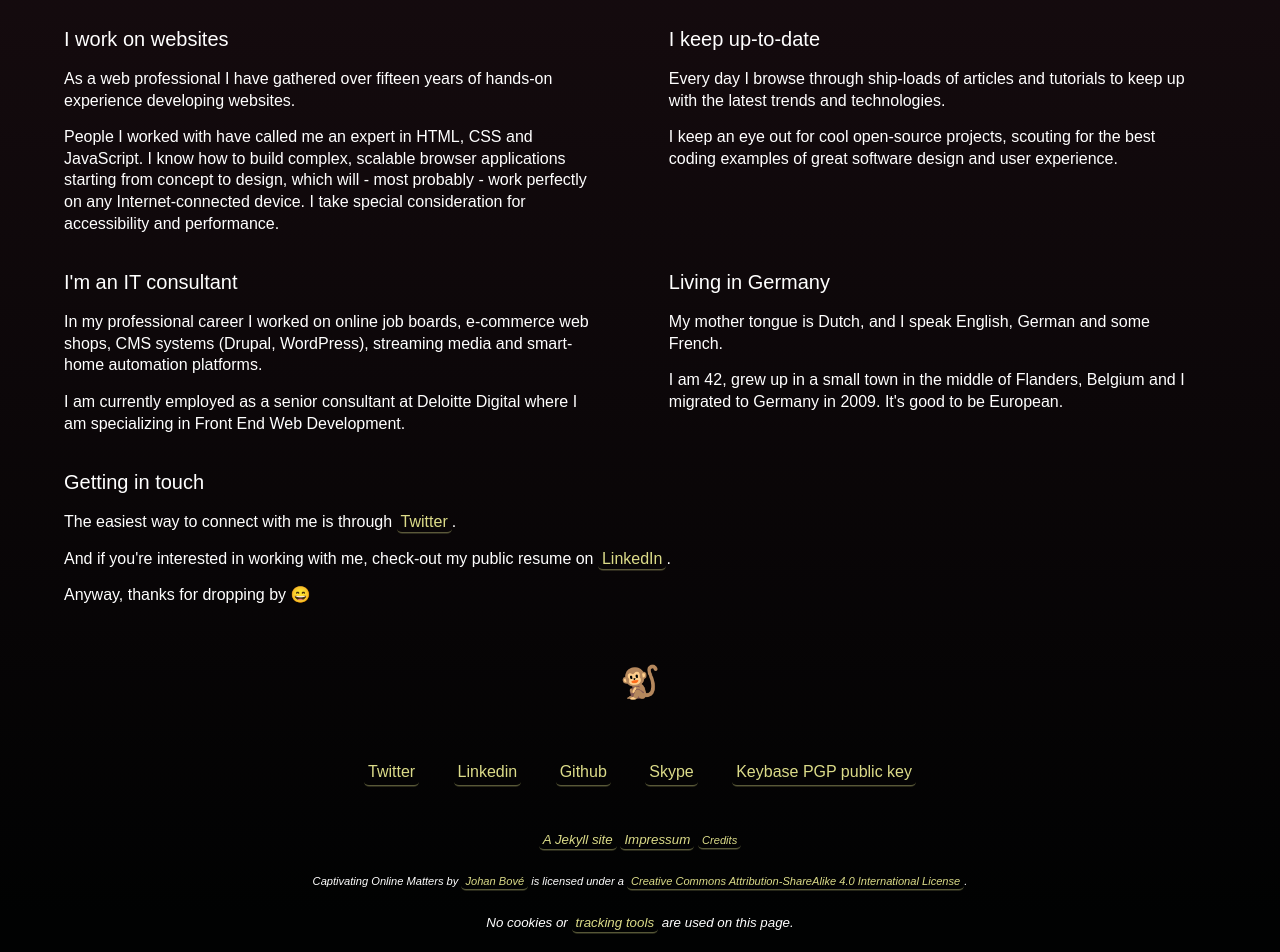
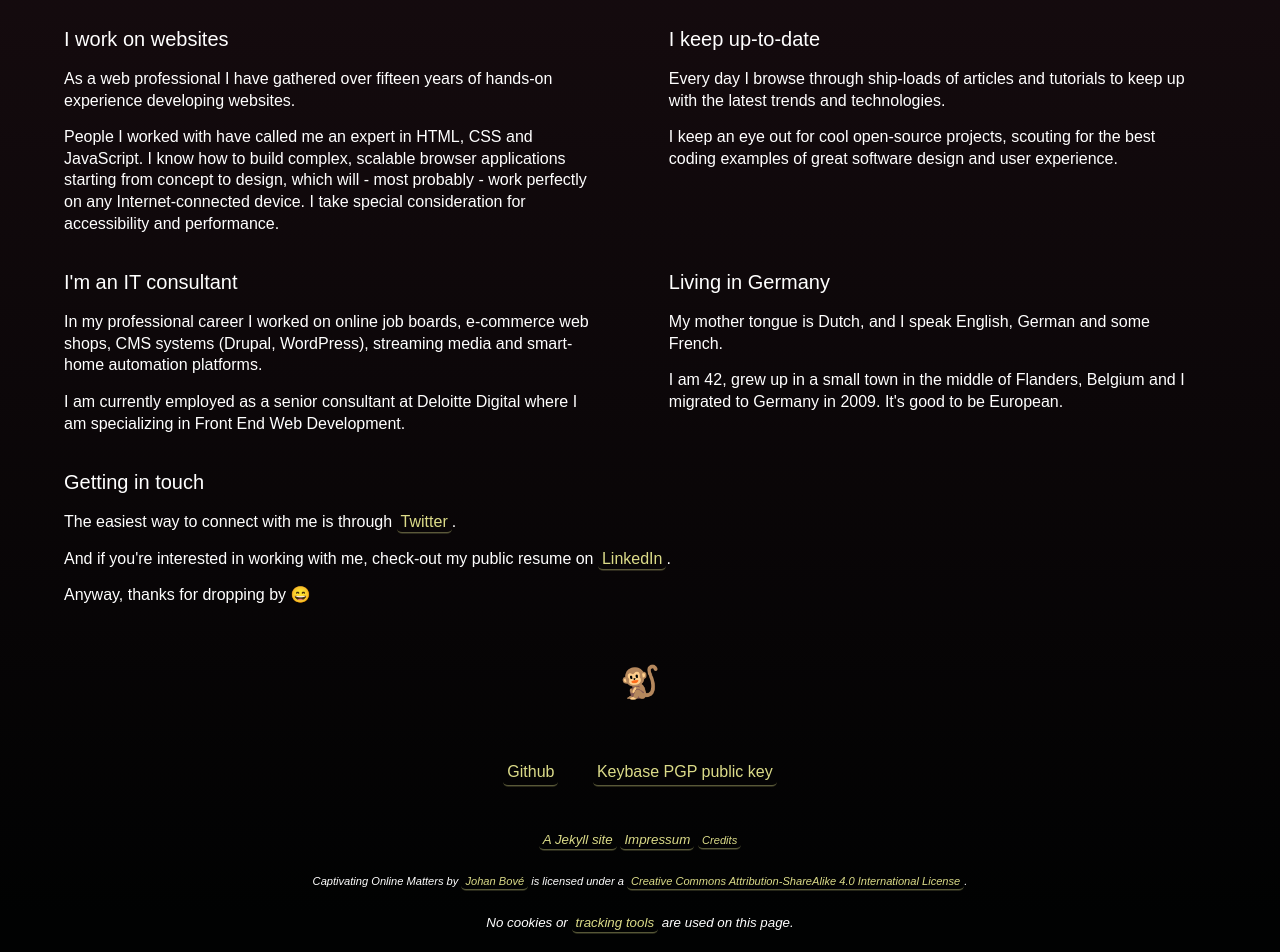
Before and after one commit to johanbove/johanbove.github.io, a Jekyll site: the page built from index.md, in a window 1280 px wide. Shown: the part 339-1291 px from the top of the page. Built offline with Jekyll 4.4.1, drawn with Linux system fonts in a browser that asks for light colours; emoji names are drawn with the system emoji font; some of the changed lines change nothing that is shown.

Commit message:
Update _config.yml
Removed Twitter handle

```diff
--- a/_config.yml
+++ b/_config.yml
@@ -23,11 +23,11 @@
 description: "Johan is a front end web developer passionate about media and technology."
 #baseurl: "/" # the subpath of your site, e.g. /blog/
 url: "https://blog.johanbove.info" # the base hostname & protocol for your site
-twitter_username: "johanbove"
+#twitter_username: "johanbove"
 github_username: "johanbove"
-skype_username: "johanbove"
+#skype_username: "johanbove"
 linkedin_username: "johanbove"
-googleplus_username: "+JohanBové"
+#googleplus_username: "+JohanBové"
 #evernote_username: "joe-1"
 keybase_username: "johanbove"
 # mastodon_instance: "mastodon.social"
```
